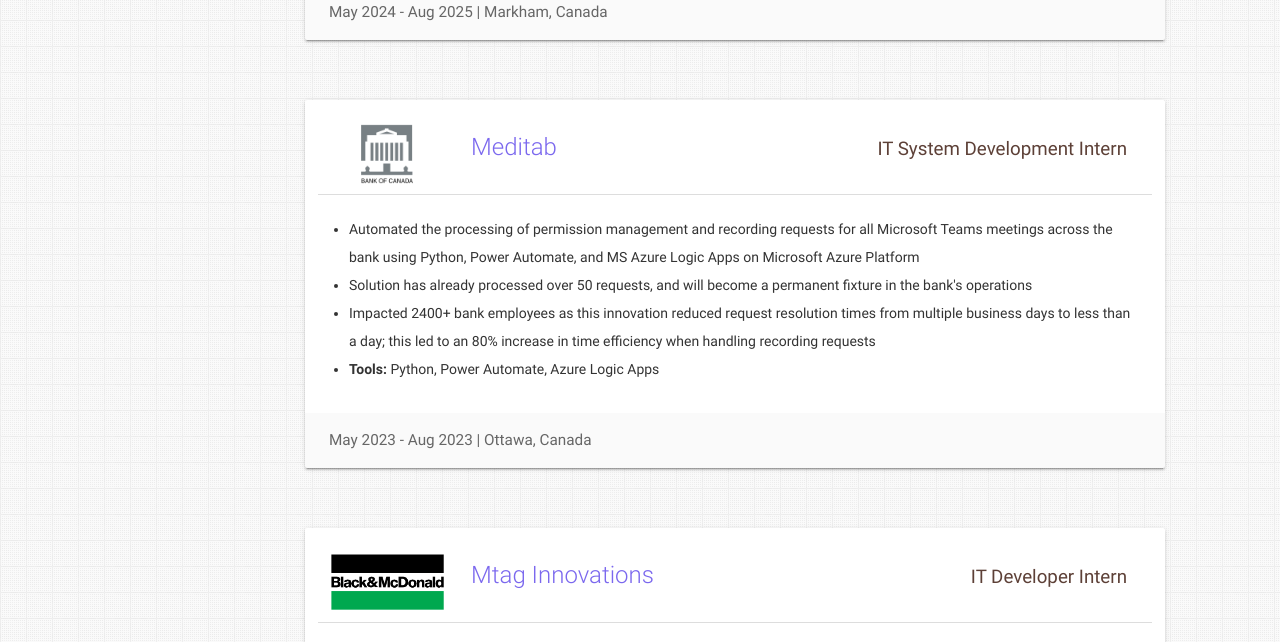
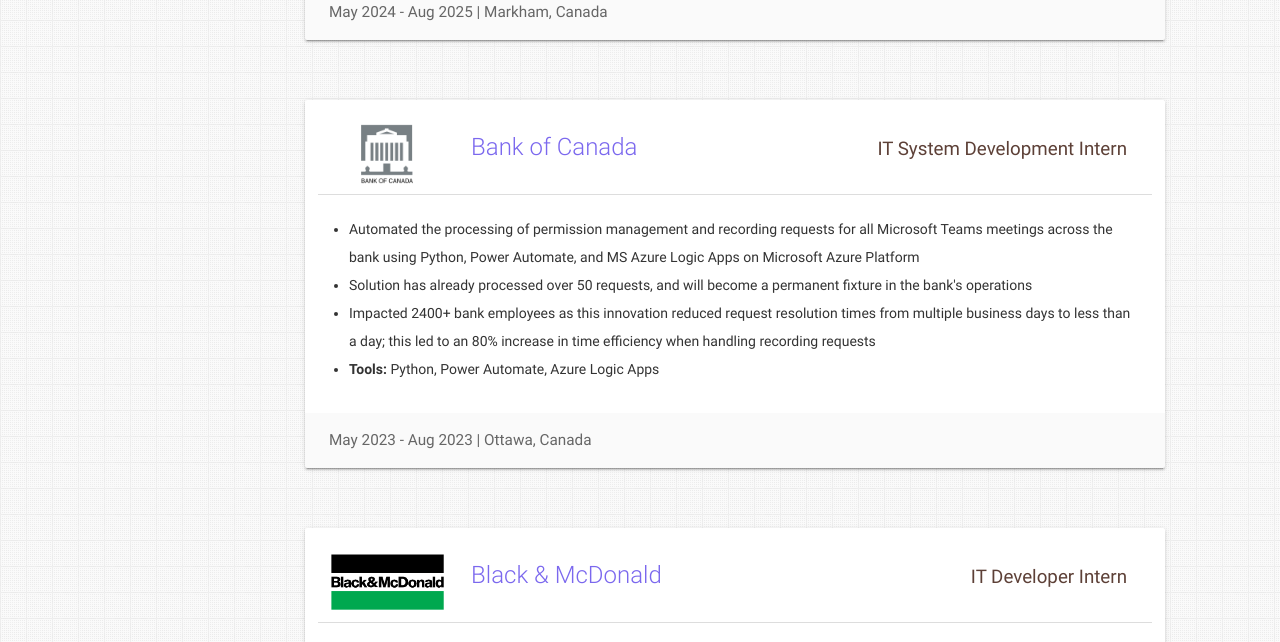
Before and after one commit to luciaxoll/luciaxoll.github.io, a plain HTML site: page index.html in a window 1280 px wide. Shown: the part 2060-2702 px from the top of the page. Drawn offline with nearby package versions, Linux system fonts and the light colour scheme.

Commit message:
update experience names

```diff
--- a/index.html
+++ b/index.html
@@ -364,7 +364,7 @@
               <div class="col s12 m10">
                 <p>
                   <span class="card-title"><a href="https://www.bankofcanada.ca/" target="_blank"
-                      class="teal-text hoverline">Meditab</a></span>
+                      class="teal-text hoverline">Bank of Canada</a></span>
                 </p>
               </div>
             </div>
@@ -401,8 +401,7 @@
               <!-- <div class="col s12 m10"> -->
               <div class="col s12 m10">
                 <p>
-                  <span class="card-title"><a href="#experience" class="teal-text hoverline">Mtag
-                      Innovations</a></span>
+                  <span class="card-title"><a href="#experience" class="teal-text hoverline">Black & McDonald</a></span>
                 </p>
               </div>
             </div>
@@ -479,7 +478,7 @@
     <section id="recent-projects" class="section scrollspy">
       <h3 class="page-title white-text teal">Recent Projects</h3>
       <div id="recent-projects-container" class="container">
-        <!-- JavaScript will inject project cards here -->
+        <!-- JavaScript inject project cards here -->
       </div>
       <div class="center">
         <button id="load-more-btn" class="btn waves-effect waves-light purple">Load More</button>
```
